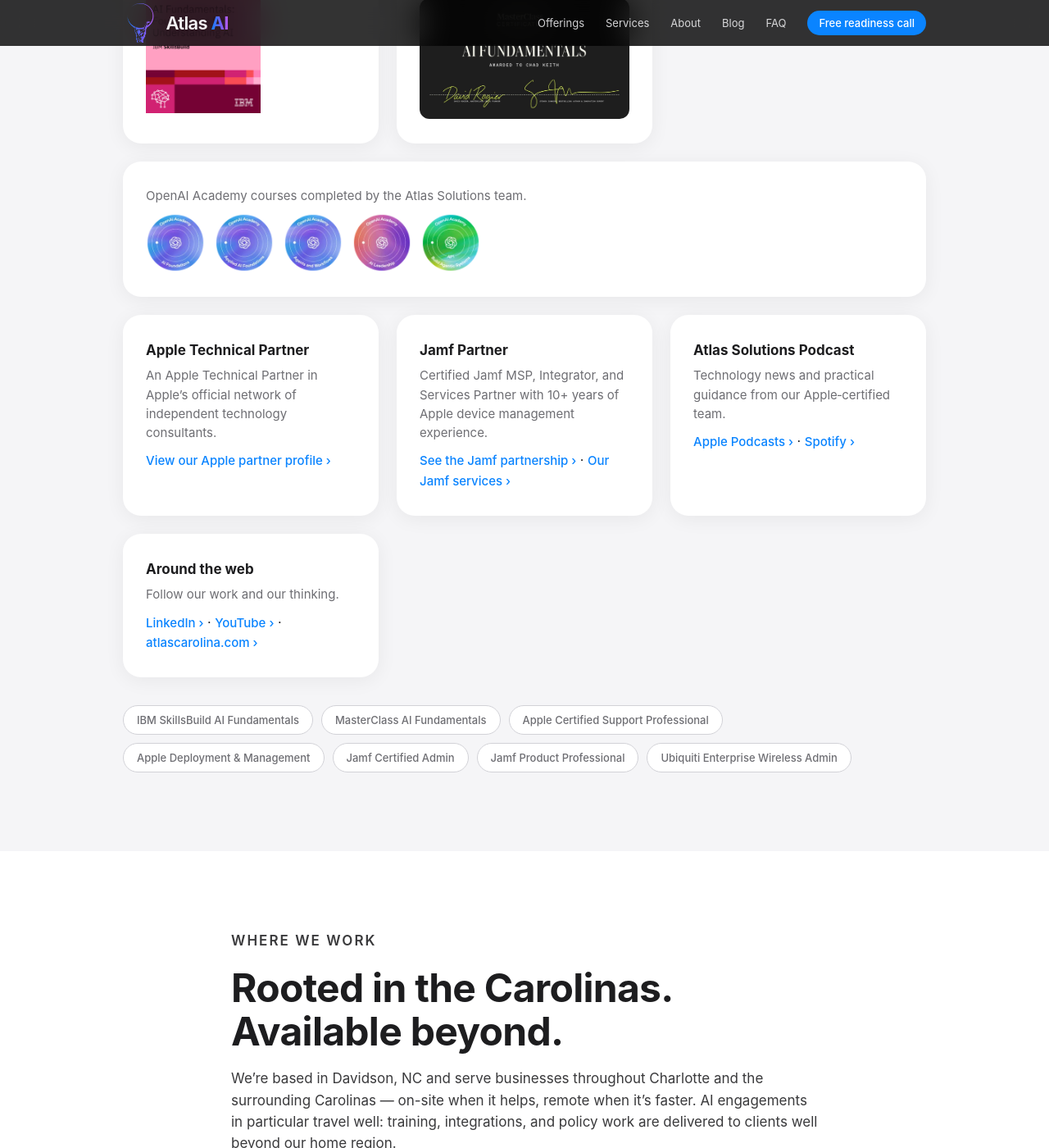
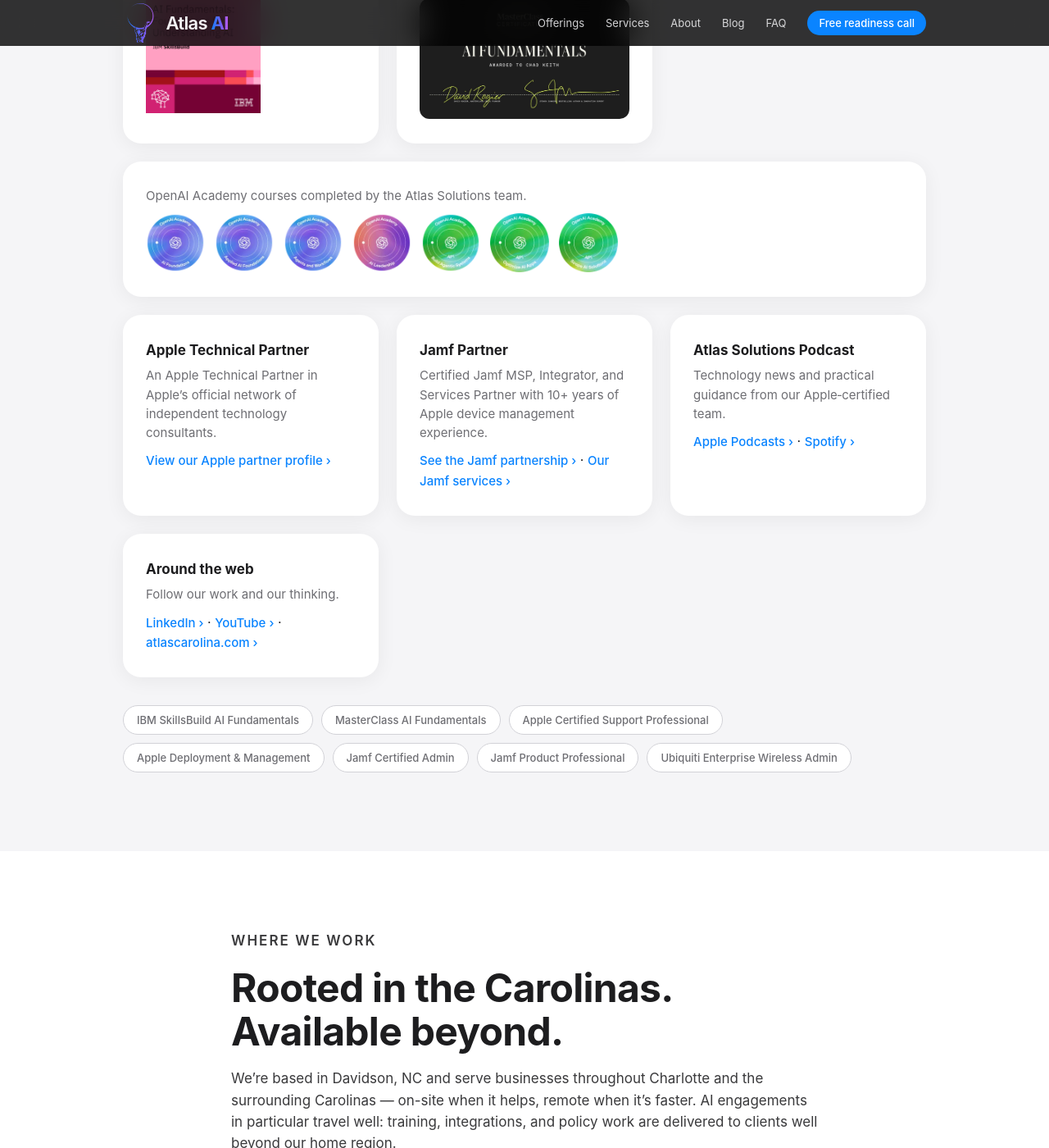
Before and after one commit to chadakeith/atlas-solutions-ai, a Jekyll site: the page about.html, which Jekyll copies as it is, in a window 1280 px wide and 1400 px high, scrolled down 4757 px. Shown: the whole window at 82% size. Built offline with Jekyll 4.4.1, drawn with Linux system fonts in a browser that asks for light colours.

Commit message:
Add Optimize AI Application Performance and Scope AI Solutions badges
Place both after Design and Build Agentic Systems in the course row, and wrap seven badges as 4+3 or 3+2+2 so none sits alone.

Co-authored-by: Chad Keith <chadakeith@users.noreply.github.com>

```diff
--- a/about.html
+++ b/about.html
@@ -273,6 +273,18 @@
                 <img src="assets/img/credentials/openai-academy-build-agentic-systems-badge.png" alt="OpenAI Academy Design and Build Agentic Systems course badge" width="72" height="72" loading="lazy" decoding="async">
               </picture>
             </a>
+            <a href="https://oaiacademy.credential.net/ce814e7b-5370-4efd-9c8f-eabca8db1c9c" target="_blank" rel="noopener">
+              <picture>
+                <source srcset="assets/img/credentials/openai-academy-optimize-ai-application-performance-badge.webp" type="image/webp">
+                <img src="assets/img/credentials/openai-academy-optimize-ai-application-performance-badge.png" alt="OpenAI Academy Optimize AI Application Performance course badge" width="72" height="72" loading="lazy" decoding="async">
+              </picture>
+            </a>
+            <a href="https://oaiacademy.credential.net/6fa18940-08b7-483f-a832-34ea2f0c6c56" target="_blank" rel="noopener">
+              <picture>
+                <source srcset="assets/img/credentials/openai-academy-scope-ai-solutions-badge.webp" type="image/webp">
+                <img src="assets/img/credentials/openai-academy-scope-ai-solutions-badge.png" alt="OpenAI Academy Scope AI Solutions course badge" width="72" height="72" loading="lazy" decoding="async">
+              </picture>
+            </a>
           </div>
         </div>
         <div class="cred reveal">
--- a/assets/style.css
+++ b/assets/style.css
@@ -347,14 +347,21 @@ a.card-link:hover { text-decoration: none; }
   display: block; width: 72px; height: 72px;
 }
 .cred:has(.oai-badge-row) { grid-column: 1 / -1; }
-/* Five 72px badges need 408px. Below that, 3 + 2 instead of a single leftover. */
+/* Seven 72px badges need 576px on one line. Narrower: 4+3, then 3+2+2. */
 #backed-by .prose,
 .cred:has(.oai-badge-row) { container-type: inline-size; }
-@container (max-width: 407px) {
-  .oai-badge-row {
-    display: grid;
-    grid-template-columns: repeat(3, 72px);
-    width: max-content;
+@container (max-width: 575px) {
+  .oai-badge-row a:nth-child(4) {
+    margin-right: calc(100% - 4 * 72px - 3 * 12px);
+  }
+}
+@container (max-width: 323px) {
+  .oai-badge-row a:nth-child(4) { margin-right: 0; }
+  .oai-badge-row a:nth-child(3) {
+    margin-right: calc(100% - 3 * 72px - 2 * 12px);
+  }
+  .oai-badge-row a:nth-child(5) {
+    margin-right: calc(100% - 2 * 72px - 12px);
   }
 }
 .pill-row { display: flex; flex-wrap: wrap; gap: 10px; margin-top: 34px; }
```
Also changed, not shown: index.html (+12 -0 lines).
